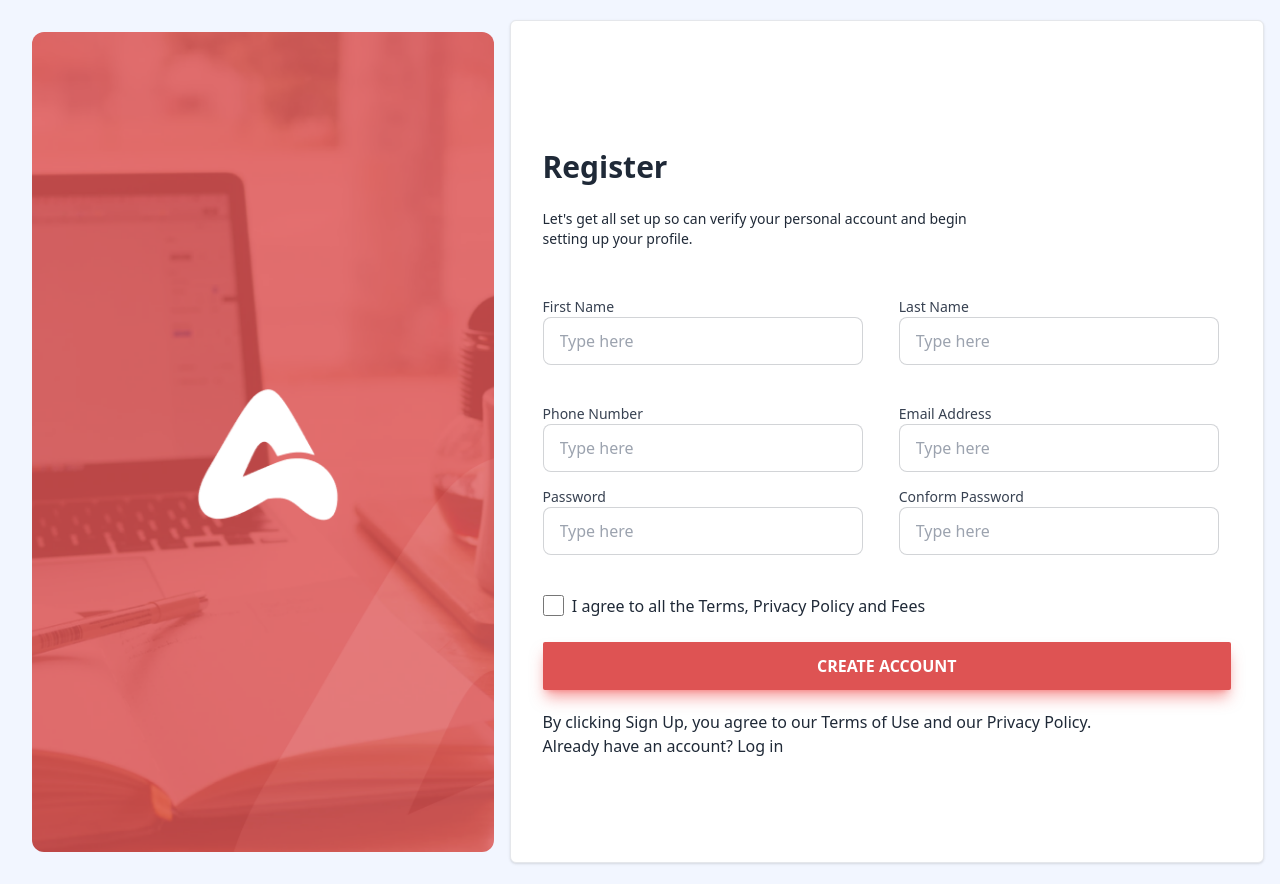
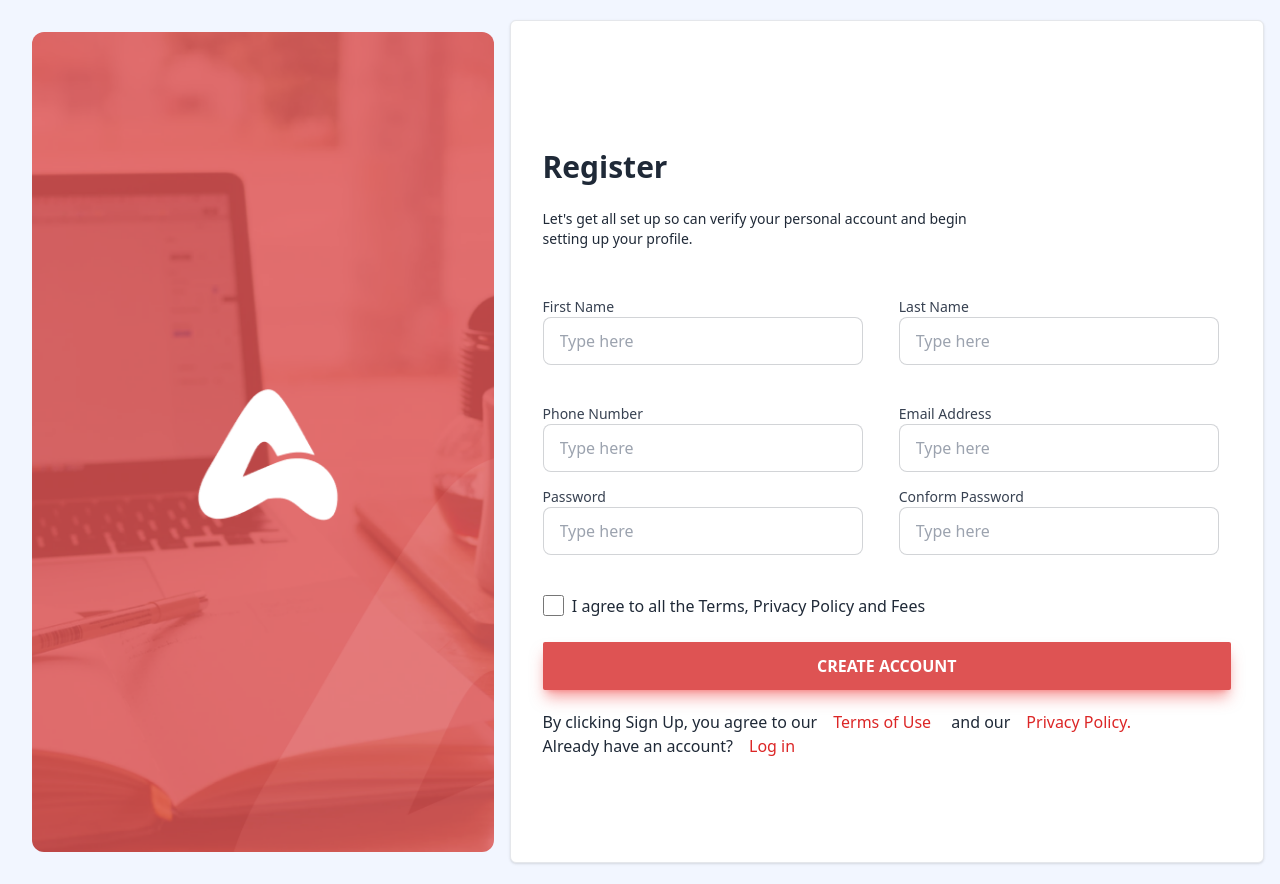
Before and after one commit to sachin96Boy/tution-frontend, a React (Vite) app: page /Register in a window 1280 px wide. Built offline with nearby package versions, Linux system fonts and the light colour scheme.

Commit message:
create log in router

```diff
--- a/src/pages/register.tsx
+++ b/src/pages/register.tsx
@@ -2,6 +2,7 @@ import RegiaterImg from "../assets/Images/register.jpg.png";
 import { Formik } from "formik";
 import Input from "../components/input";
 import * as yup from "yup";
+import { Link } from "react-router-dom";
 
 const initialValues = {
   first_name: "",
@@ -157,9 +158,16 @@ export default function Register() {
 <br />
 
 
-                <label className="font-size-[13px] font-style:normal font-weight:500">By clicking Sign Up, you agree to our Terms of Use and our Privacy Policy.</label>
+                <label className="font-size-[13px] font-style:normal font-weight:500">By clicking Sign Up, you agree to our
+                  <span className='m-4 text-red-600 font-medium'>Terms of Use</span> and our
+                  <span className='m-4 text-red-600 font-medium'>Privacy Policy.</span>
+                </label>
 <br />
-                <label htmlFor="">Already have an account? Log in</label>
+                <label htmlFor="">Already have an account?
+                  <span className='m-4 text-red-600 font-medium'>
+                    <Link to ='/'>Log in</Link>
+                  </span>
+                </label>
 <br />
 <br />
 <br />
```
